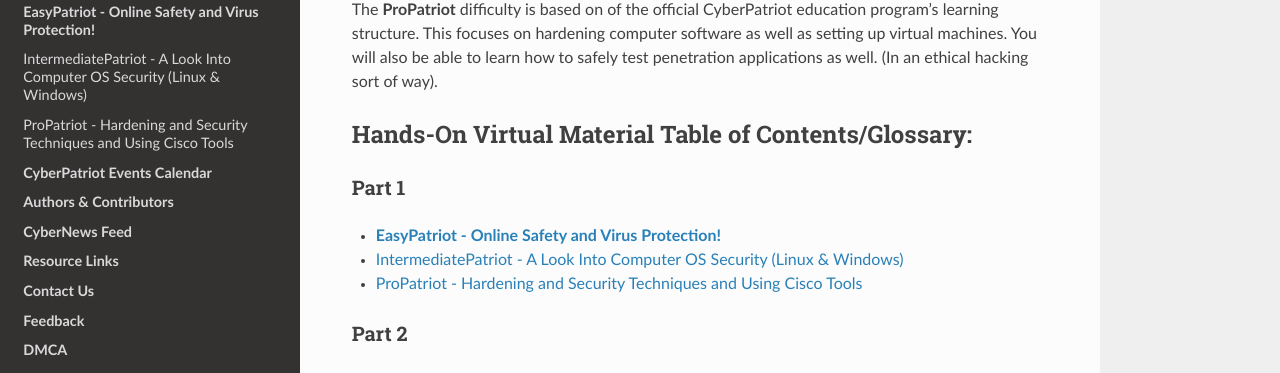
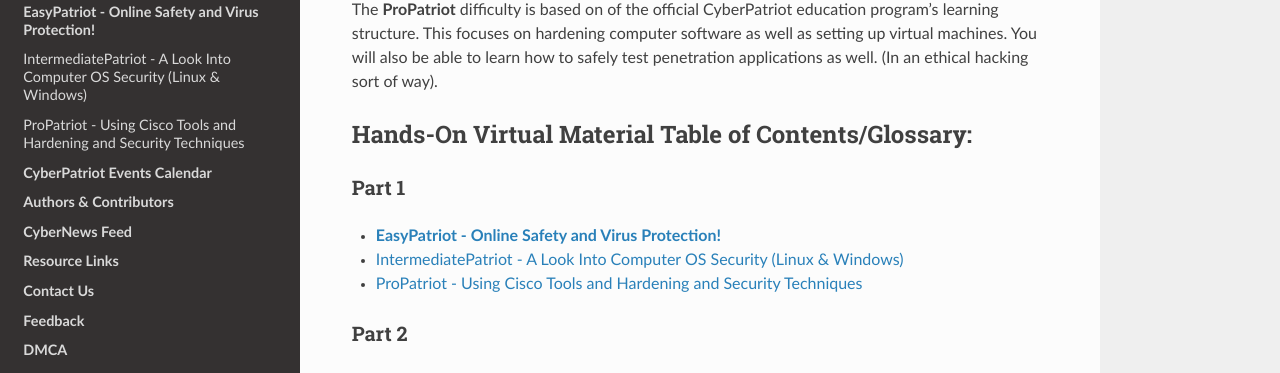
Before and after one commit to natt96z/cybersac, a Sphinx documentation site: the page built from docs/source/index.rst, in a window 1280 px wide and 900 px high, scrolled down 1675 px. Shown: the part 173-546 px from the top of the window. Built offline with Sphinx 7.4.7 and the Read the Docs theme 2.0.0, drawn with Linux system fonts in a browser that asks for light colours.

```diff
--- a/docs/source/HardExpertCyberSAC.rst
+++ b/docs/source/HardExpertCyberSAC.rst
@@ -1,4 +1,4 @@
-ProPatriot - Hardening and Security Techniques and Using Cisco Tools
+ProPatriot - Using Cisco Tools and Hardening and Security Techniques
 =======================================================================
 
 .. image:: https://raw.githubusercontent.com/natt96z/cybersac/main/docs/img/ezgif-1-415fb4tttttttt69f1.gif
```
Also changed, not shown: other parts of docs/source/HardExpertCyberSAC.rst (+1 -1 lines).
